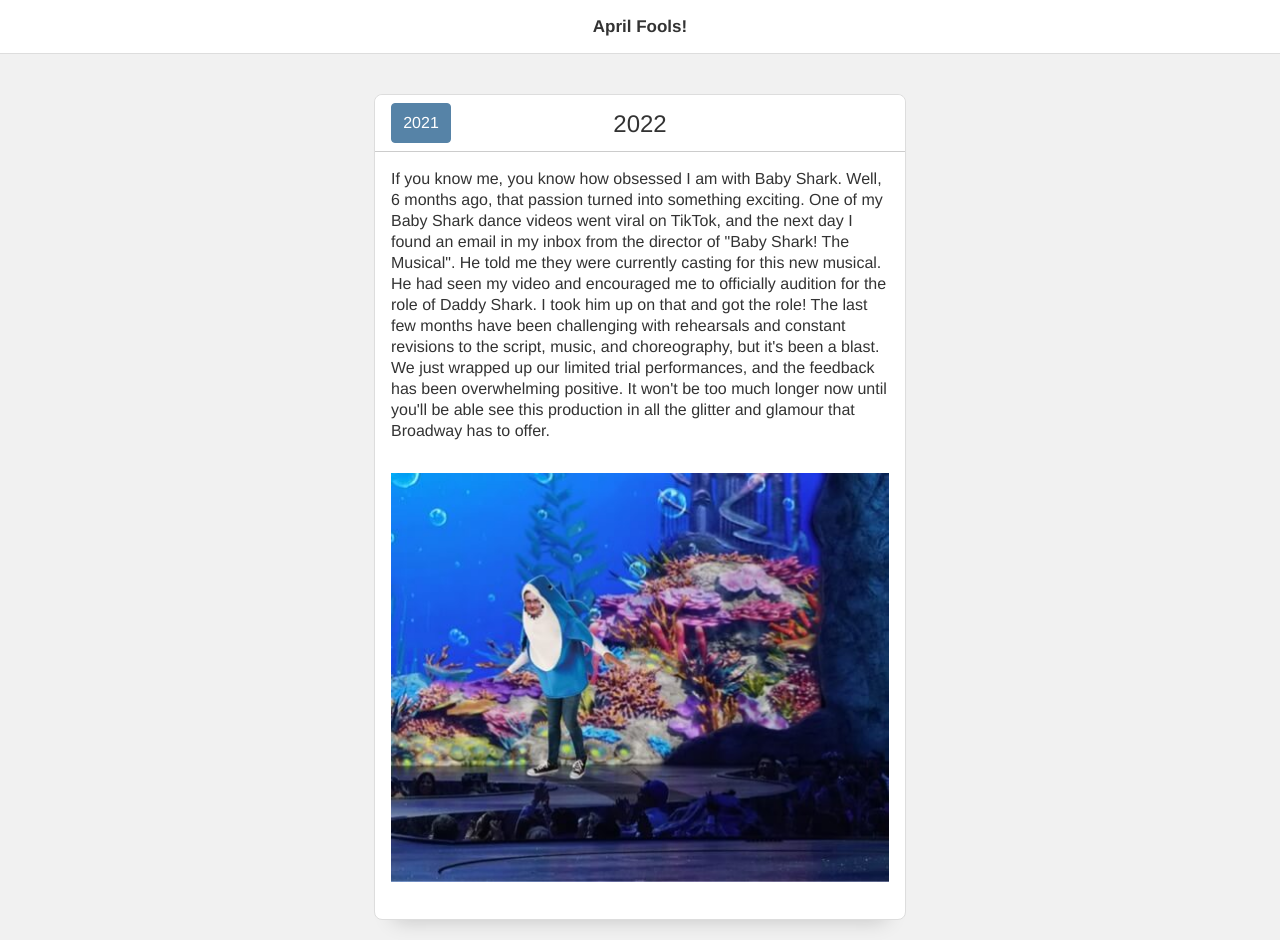
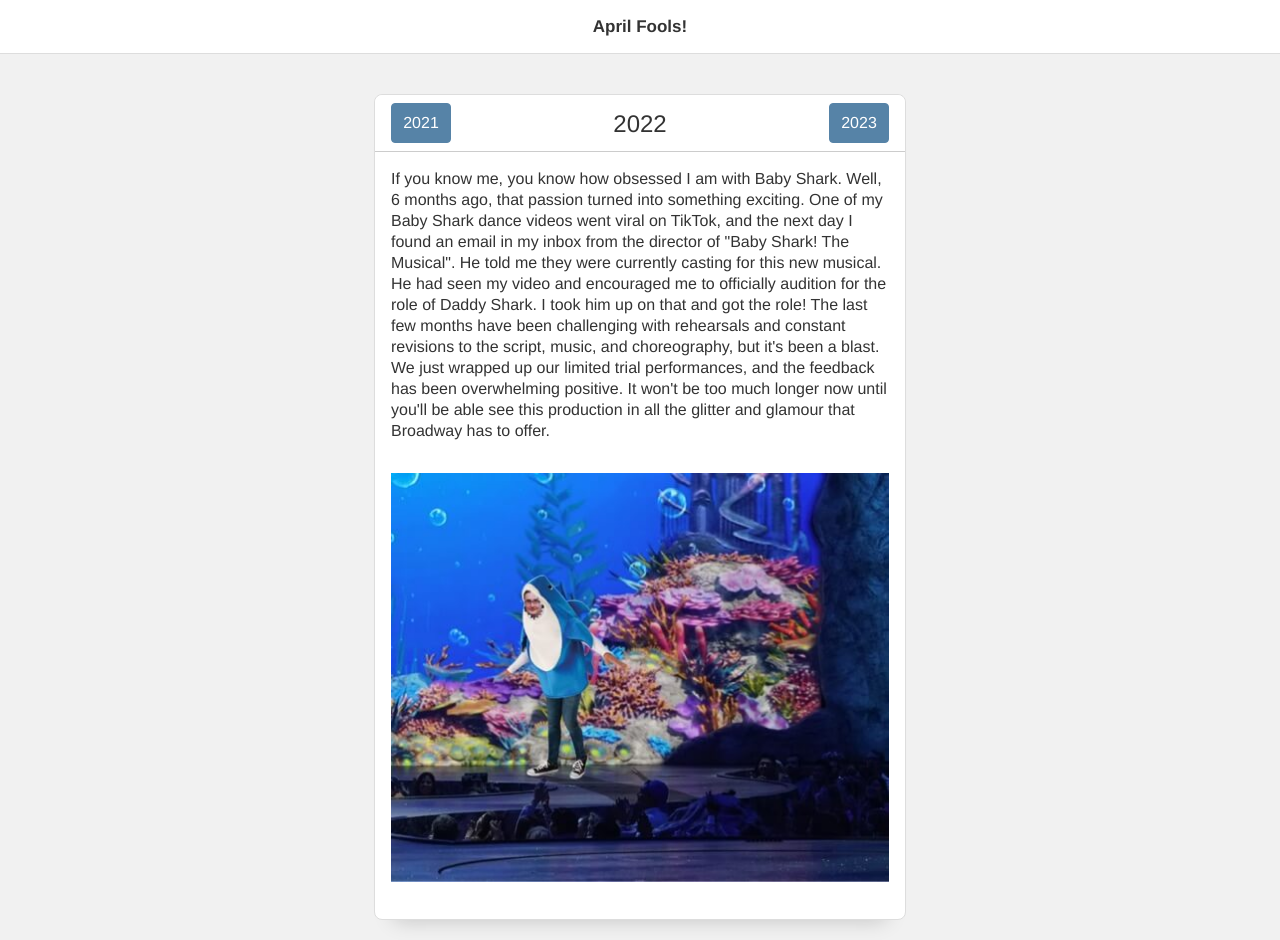
Before and after one commit to rlbaxter/rlbaxter.github.io, a plain HTML site: page aprilfools/index.html in a window 1280 px wide. Drawn offline with Linux system fonts and the light colour scheme.

Commit message:
change data to html and add the text for 2023 still need to add the image

```diff
--- a/aprilfools/index.html
+++ b/aprilfools/index.html
@@ -13,16 +13,70 @@
 	<script>
 		const af = (function() {
 			const data = {
-				2022: 'If you know me, you know how obsessed I am with Baby Shark. Well, 6 months ago, that passion turned into something exciting. One of my Baby Shark dance videos went viral on TikTok, and the next day I found an email in my inbox from the director of "Baby Shark! The Musical". He told me they were currently casting for this new musical. He had seen my video and encouraged me to officially audition for the role of Daddy Shark. I took him up on that and got the role! The last few months have been challenging with rehearsals and constant revisions to the script, music, and choreography, but it\'s been a blast. We just wrapped up our limited trial performances, and the feedback has been overwhelming positive. It won\'t be too much longer now until you\'ll be able see this production in all the glitter and glamour that Broadway has to offer.',
-				2021: 'These will be making a limited run in a grocery store near you, so I guess I can no longer keep this a secret. I’m going to be an Olympian. I was selected to represent the U.S. in the new event of “Cat Herding” for the 2020 Olympic Games in Tokyo all the way back at the end of 2019. After a few months of training with the team, the pandemic hit, and my chances for gold vanished. The games are back on now though, the team is back to training, and General Mills approached me about appearing on the Wheaties box. It is my hope that the games do indeed proceed as planned, and that you all enjoy buying a box of cereal with my face on it.',
-				2020: 'Fun fact. I was hired as a background extra for the fourth season of Stranger Things. After we shot all the footage for the trailer, I was fired for "Waving at the camera" and "Looking way too happy to be a Soviet work camp prisoner." They also edited me out completely. I don\'t think I did anything wrong, but that\'s show business for you.',
-				2019: 'I had an interesting chat with an older gentleman recently while on a trip to London. We both had an interest in trains and talked about them for a few hours. It turns out he was the creator of "Thomas the Tank Engine" and he thought it would be fun to give me a cameo appearance in an episode of "Thomas & Friends". I returned home and had forgotten all about it, but I just got an email from the show\'s creative department with some concept art for "Baxter the Loco Locomotive". I\'m beside myself, giddy with anticipation for when Baxter makes it into an episode. I\'ll keep you all informed when I get more details.',
-				2018: 'A while back I was having a conversation with some people at a social gathering. Wanting to impress them, I started to share my knowledge of various musical instruments. As we were talking the conversation turned to “The Nose Flute”. The group seemed to be fascinated as I told them about the different varieties of instruments played with the nose, and the cultural uses they have served throughout history. It turns out that one of the people I was speaking with was the Director of the Music at Utah Valley University. He contacted me shortly after this encounter with a proposal. He agreed with me that the nose flute still has a place in modern society and requested I teach a course on it in the Fall 2018 semester. He suggested I write my own textbook for the course. After a few months of hard work, the book is finished and the course is approved and official. I can’t wait until the first day of the fall semester!',
-				2017: 'I\'ve always wanted to join a band, and recently decided that I just needed to make it happen. I auditioned with what seemed like hundreds of different bands from rock, to bluegrass, to punk, to string quartet. After getting rejection after rejection, I almost lost hope. Right as I was about to call it quits, I got a call from the mariachi band "Los Bad Hombres" asking me to join them. This musical genre was not really my first pick, but I emphatically accepted. I\'m in a band now, and I feel like a rock star.',
-				2016: 'It\'s always been a dream of mine to be a mascot. The jumping, the dancing, and the goofiness make being a mascot my dream job. I\'m happy to announce that after being on the official MLB mascot wait list for the past 5 seasons, I was offered a spot to be "Lou Seal" for the San Fransisco Giants this coming baseball season. Can\'t wait for the first game!',
-				2015: 'After six months of intensive physical and mental training, I am happy to announce my trip to the international space station is a little closer. I will be heading up on a Chinese rocket later next month on a two month mission installing a new transmission receiving dish I helped design. Can\'t wait for launch day.',
-				2014: 'Hip-Hop\'s not normally my thang, but when a producer overhears you laying it down tight and offers you a blingin\' record contract, aint nobody gonna say no to dat. Check out my tracks in \'Big Time\' hittin\' iTunes and stuff next weekend.',
-				2013: 'So glad I can finally talk about this. For the past six months I\'ve been filming a new reality show for SCN about 10 twenty-somethings living in the same house... with a mountain goat. I\'ve been under a strict order of silence until now, and the show premieres tomorrow. I can\'t tell you how far I got in the competition yet, you\'ll just have to watch "Bleating Hearts" Tuesdays at 8:00pm on SCN.',
+				2023: `
+					<p>
+						I'm pretty excited to share my most recent project with you all. Now that I have a son, I'm watching a lot more children's television than I have in the past. Most of these shows teach great lessons and values, but I noticed that something was missing. None of them really teach the kids the most valuable lesson of all: How to program computers. That's where my new show comes in. My puppet (not legally allowed to call him a muppit), Professor Programmer, and I will teach kids the logic and syntax they need to become proficient computer programmers. Not only that, but we will also cover healthy emotional coping mechanisms for problems like:
+					</p>
+					<ul>
+						<li>Tester found a bug in your code that you can't reproduce.</li>
+						<li>You broke the build.
+						<li>The requirements changed… again.</li>
+						<li>And more</li>
+					</ul>
+					<p>
+						Be sure to catch my new show, “Professor Programmer Programs Problematic Programming Problems Proficiently” coming in the next few weeks to a popular streaming service near you.
+					</p>
+				`,
+				2022: `
+					<p>
+						If you know me, you know how obsessed I am with Baby Shark. Well, 6 months ago, that passion turned into something exciting. One of my Baby Shark dance videos went viral on TikTok, and the next day I found an email in my inbox from the director of "Baby Shark! The Musical". He told me they were currently casting for this new musical. He had seen my video and encouraged me to officially audition for the role of Daddy Shark. I took him up on that and got the role! The last few months have been challenging with rehearsals and constant revisions to the script, music, and choreography, but it's been a blast. We just wrapped up our limited trial performances, and the feedback has been overwhelming positive. It won't be too much longer now until you'll be able see this production in all the glitter and glamour that Broadway has to offer.
+					</p>
+				`,
+				2021: `
+					<p>
+						These will be making a limited run in a grocery store near you, so I guess I can no longer keep this a secret. I'm going to be an Olympian. I was selected to represent the U.S. in the new event of “Cat Herding” for the 2020 Olympic Games in Tokyo all the way back at the end of 2019. After a few months of training with the team, the pandemic hit, and my chances for gold vanished. The games are back on now though, the team is back to training, and General Mills approached me about appearing on the Wheaties box. It is my hope that the games do indeed proceed as planned, and that you all enjoy buying a box of cereal with my face on it.
+					</p>
+				`,
+				2020: `
+					<p>
+						Fun fact. I was hired as a background extra for the fourth season of Stranger Things. After we shot all the footage for the trailer, I was fired for "Waving at the camera" and "Looking way too happy to be a Soviet work camp prisoner." They also edited me out completely. I don't think I did anything wrong, but that's show business for you.
+					</p>
+				`,
+				2019: `
+					<p>
+						I had an interesting chat with an older gentleman recently while on a trip to London. We both had an interest in trains and talked about them for a few hours. It turns out he was the creator of "Thomas the Tank Engine" and he thought it would be fun to give me a cameo appearance in an episode of "Thomas & Friends". I returned home and had forgotten all about it, but I just got an email from the show's creative department with some concept art for "Baxter the Loco Locomotive". I'm beside myself, giddy with anticipation for when Baxter makes it into an episode. I'll keep you all informed when I get more details.
+					</p>
+				`,
+				2018: `
+					<p>
+						A while back I was having a conversation with some people at a social gathering. Wanting to impress them, I started to share my knowledge of various musical instruments. As we were talking the conversation turned to “The Nose Flute”. The group seemed to be fascinated as I told them about the different varieties of instruments played with the nose, and the cultural uses they have served throughout history. It turns out that one of the people I was speaking with was the Director of the Music at Utah Valley University. He contacted me shortly after this encounter with a proposal. He agreed with me that the nose flute still has a place in modern society and requested I teach a course on it in the Fall 2018 semester. He suggested I write my own textbook for the course. After a few months of hard work, the book is finished and the course is approved and official. I can't wait until the first day of the fall semester!
+					</p>
+				`,
+				2017: `
+					<p>
+						I've always wanted to join a band, and recently decided that I just needed to make it happen. I auditioned with what seemed like hundreds of different bands from rock, to bluegrass, to punk, to string quartet. After getting rejection after rejection, I almost lost hope. Right as I was about to call it quits, I got a call from the mariachi band "Los Bad Hombres" asking me to join them. This musical genre was not really my first pick, but I emphatically accepted. I'm in a band now, and I feel like a rock star.
+					</p>
+				`,
+				2016: `
+					<p>
+						It's always been a dream of mine to be a mascot. The jumping, the dancing, and the goofiness make being a mascot my dream job. I'm happy to announce that after being on the official MLB mascot wait list for the past 5 seasons, I was offered a spot to be "Lou Seal" for the San Fransisco Giants this coming baseball season. Can't wait for the first game!
+					</p>
+				`,
+				2015: `
+					<p>
+						After six months of intensive physical and mental training, I am happy to announce my trip to the international space station is a little closer. I will be heading up on a Chinese rocket later next month on a two month mission installing a new transmission receiving dish I helped design. Can't wait for launch day.
+					</p>
+				`,
+				2014: `
+					<p>
+						Hip-Hop's not normally my thang, but when a producer overhears you laying it down tight and offers you a blingin' record contract, aint nobody gonna say no to dat. Check out my tracks in 'Big Time' hittin' iTunes and stuff next weekend.
+					</p>
+				`,
+				2013: `
+					<p>
+						So glad I can finally talk about this. For the past six months I've been filming a new reality show for SCN about 10 twenty-somethings living in the same house... with a mountain goat. I've been under a strict order of silence until now, and the show premieres tomorrow. I can't tell you how far I got in the competition yet, you'll just have to watch "Bleating Hearts" Tuesdays at 8:00pm on SCN.
+					</p>
+				`,
 			};
 			const render = (year) => {
 				const prev = data[year-1] ? `<button onclick="af.render(${year-1})">${year-1}</button>`: '';
@@ -30,7 +84,7 @@
 				document.getElementById('post').innerHTML = /*html*/`
 					<nav>${prev}<h2>${year}</h2>${next}</nav>
 					<article>
-						<p>${data[year]}</p>
+						${data[year]}
 						<p class="post-img">
 							<img alt="April Fools ${year}" src="${year}.jpg">
 						</p>
```
